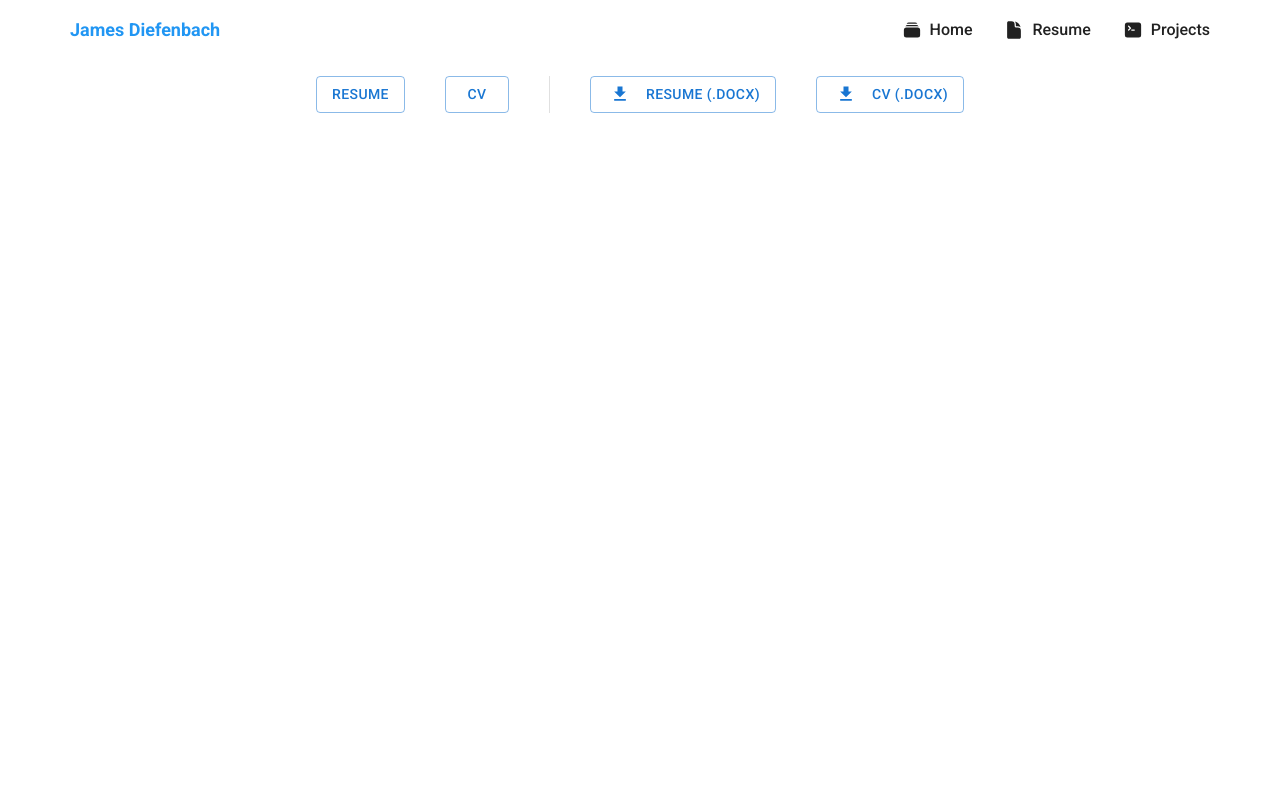
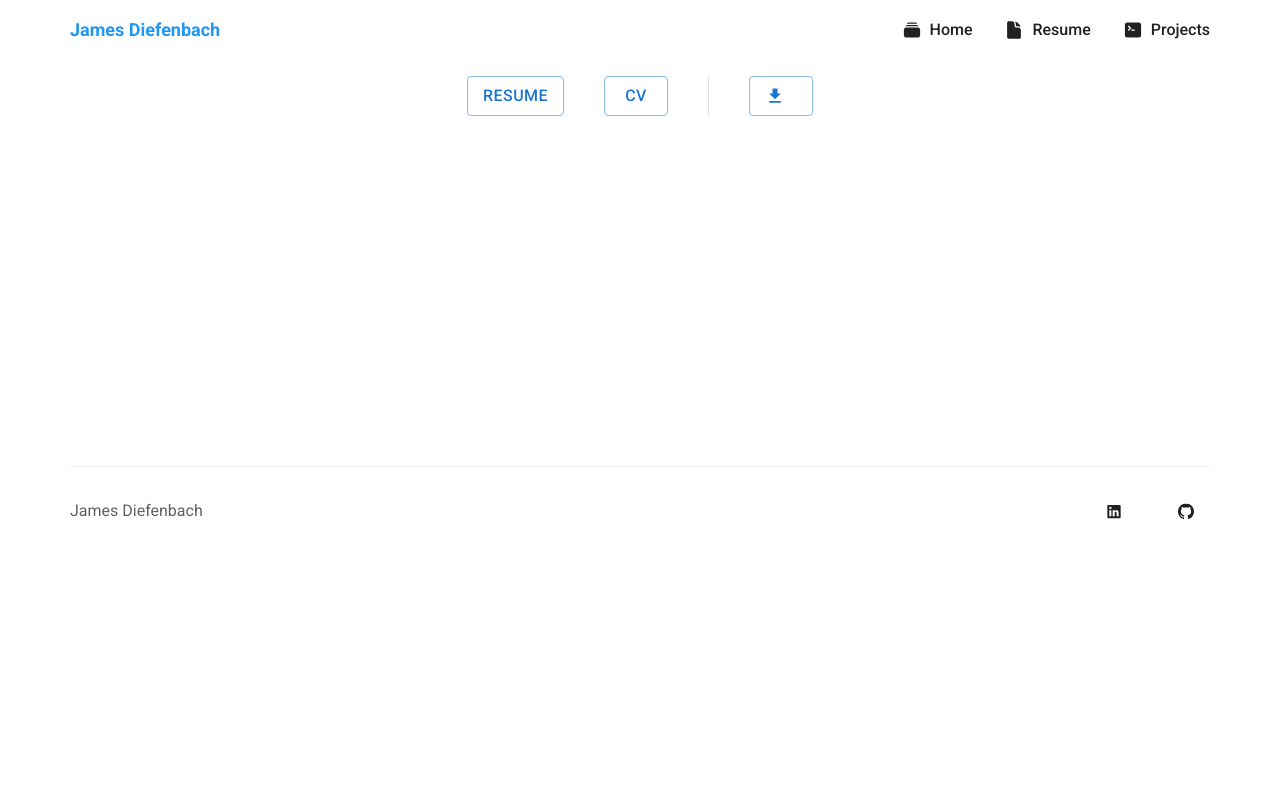
Before and after one commit to j-diefenbach/j-diefenbach.github.io, a Next.js app: page /resume in a window 1280 px wide. Shown: the top 800 px of the page. Built offline with nearby package versions, Linux system fonts and the light colour scheme.

Commit message:
better resume download buttons

```diff
--- a/src/app/resume/page.tsx
+++ b/src/app/resume/page.tsx
@@ -12,42 +12,77 @@ import Testimonial from "../testimonial";
 import PopularClients from "../popular-clients";
 import ContactForm from "../contact-form";
 import React from "react";
-import { Button, Divider, Stack } from "@mui/material";
+import { Box, Button, Divider, Modal, Stack } from "@mui/material";
 import { Download } from "@mui/icons-material";
 
 export default function Portfolio() {
     const resumeUrl = "/2025_Resume.pdf";
     const cvUrl = "/2025_CV.pdf";
     const [displayItem, setDisplayItem] = React.useState(resumeUrl);
+    const isSmall = typeof window !== "undefined" ? window.innerWidth < 1024 : false;
+    const [modalOpen, setModalOpen] = React.useState(false);
   return (
     <>
       <Navbar />
-    <Stack direction="row" spacing={5} className="justify-center my-4">
+    <Stack direction="row" spacing={isSmall ? 0: 5} className="justify-center my-4">
         <Button variant="outlined" className="flex items-center gap-2"
+        style = {{ fontSize: isSmall ? "8px" : "16px" }}
         onClick={() => setDisplayItem(resumeUrl)}
         >
             Resume
         </Button>
         <Button variant="outlined" className="flex items-center gap-2"
+        style = {{ fontSize: isSmall ? "8px" : "16px" }}
         onClick={() => setDisplayItem(cvUrl)}
         >
             CV
         </Button>
         <Divider orientation="vertical" flexItem />
-        <Button variant="outlined" className="flex items-center gap-2"
+        <Button variant="outlined" className="flex items-center"
+        style = {{ fontSize: isSmall ? "8px" : "16px" }}
         startIcon={<Download />}
-        onClick={() => setDisplayItem("/2025_Resume.docx")}
+        onClick={() => setModalOpen(true)}
         >
-            Resume (.docx)
         </Button>
-        <Button variant="outlined" className="flex items-center gap-2"
-        startIcon={<Download />}
-        onClick={() => setDisplayItem("/2025_CV.docx")}
-        >
-            CV (.docx)
-        </Button>
+        <Modal open={modalOpen} onClose={() => setModalOpen(false)}>
+            <Box sx={{ position: 'absolute' as 'absolute', top: '50%', left: '30%', transform: 'translate(-12.5%, -50%)', bgcolor: 'background.paper', border: '2px solid #000', boxShadow: 24, p: 4, }}>
+                <Stack>
+                    <Button variant="contained" className="flex items-center gap-2"
+                    style = {{ fontSize: isSmall ? "12px" : "16px" }}
+                    href={displayItem} download
+                    >
+                        Resume PDF
+                    </Button>
+                    <Button variant="contained" className="flex items-center gap-2"
+                    style = {{ fontSize: isSmall ? "12px" : "16px" }}
+                    href={"/2025_Resume.docx"} download
+                    >
+                        Resume .docx
+                    </Button>
+                    <Button variant="contained" className="flex items-center gap-2"
+                    style = {{ fontSize: isSmall ? "12px" : "16px" }}
+                    href={cvUrl} download
+                    >
+                        CV PDF
+                    </Button>
+                    <Button variant="contained" className="flex items-center gap-2"
+                    style = {{ fontSize: isSmall ? "12px" : "16px" }}
+                    href={"/2025_CV.docx"} download
+                    >
+                        CV .docx
+                    </Button>
+                    <Button variant="text" className="flex items-center justify-end"
+                    style = {{ fontSize: isSmall ? "12px" : "16px" }}
+                    onClick={() => setModalOpen(false)}
+                    >
+                        Close
+                    </Button>
+                </Stack>
+            </Box>
+
+        </Modal>
     </Stack>
-    <section className="w-full h-[90vh]">
+    <section className="w-full h-full">
         <object data={displayItem} type="application/pdf" width="100%" height="100%">
             <iframe src={displayItem} width="100%" height="100%" title="Resume PDF" />
         </object>
```
Also changed, not shown: 1 other file (tests, documents, lock files or other folders).
